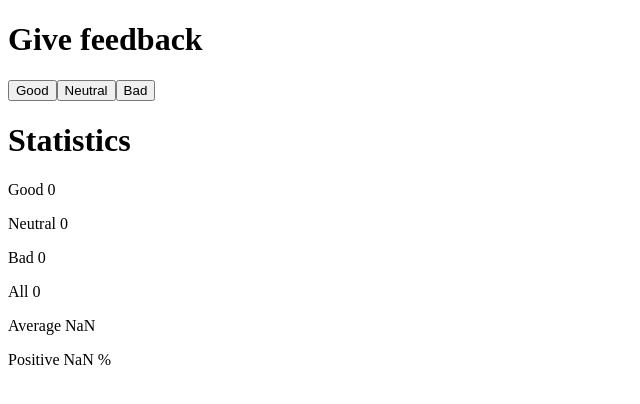
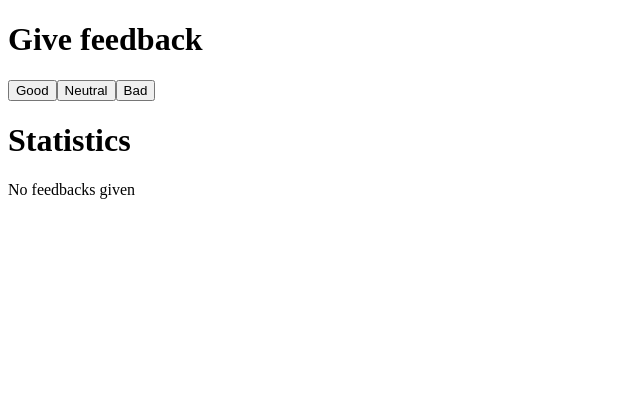
Before and after one commit to WilmarDeML/fullstackHelsinky, a React (Vite) app in the folder part1/unicafe/: page / in a window 1280 px wide. Shown: the top 404 px of the page, without its empty margins (0-640 px from the left). Built offline with nearby package versions, Linux system fonts and the light colour scheme.

Commit message:
solve exercise 1-9

```diff
--- a/part1/unicafe/src/App.jsx
+++ b/part1/unicafe/src/App.jsx
@@ -7,15 +7,22 @@
 }
 
 const Statistics = ({good, neutral, bad}) => {
+  if (good+neutral+bad > 0) {
     return (
       <>
-      <h1>Statistics</h1>
         <p>Good {good}</p>
         <p>Neutral {neutral}</p>
         <p>Bad {bad}</p>
         <p>All {good+neutral+bad}</p>
         <p>Average {(good-bad) / (good+neutral+bad)}</p>
         <p>Positive {(good * 100) / (good+neutral+bad)} %</p>
+      </>
+    )
+  }
+
+  return (
+    <>
+      <p>No feedbacks given</p>
     </>
   )
 }
@@ -32,6 +39,7 @@
       <Button text='Neutral' onClick={() => setNeutral(neutral+1)} />
       <Button text='Bad' onClick={() => setBad(bad+1)} />
 
+      <h1>Statistics</h1>
       <Statistics good={good} neutral={neutral} bad={bad} />
     </>
   )
```
Lines whose indentation alone changed are shown as unchanged.
